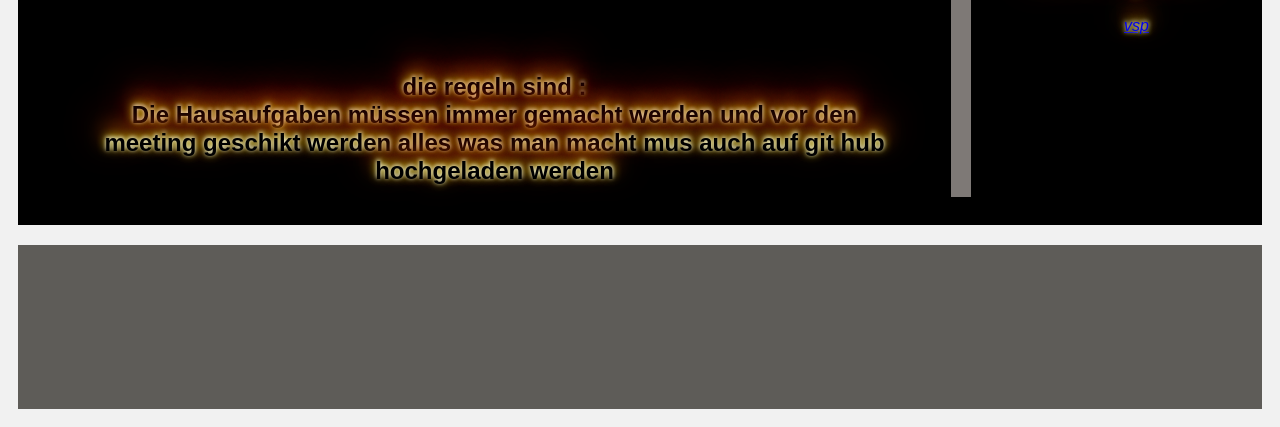
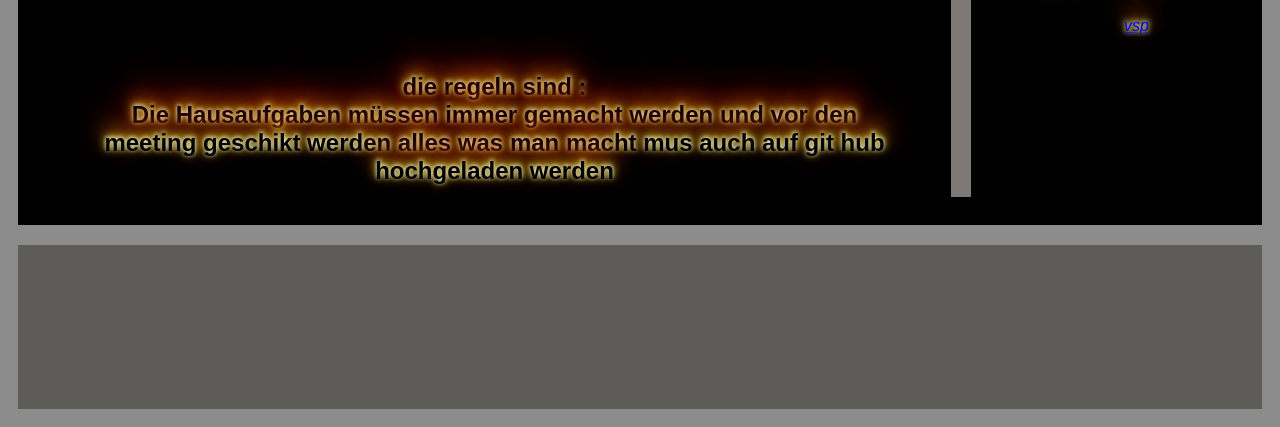
Before and after one commit to superlutos2022/Digital_fuerschein, a plain HTML site: page index/index.html in a window 1280 px wide. Shown: the part 398-825 px from the top of the page. Drawn offline with Linux system fonts and the light colour scheme.

Commit message:
Digital Fürerschein

```diff
--- a/index/index.html
+++ b/index/index.html
@@ -6,7 +6,7 @@
   <meta name="viewport" content="width=device-width, initial-scale=1.0">
   <title>Document</title>
 </head>
-<body>
+<body style="background-color:rgba(114, 113, 113, 0.806) ;">
 
   <div class="header">
     <h1>Digital Fürerschein</h1>
```
